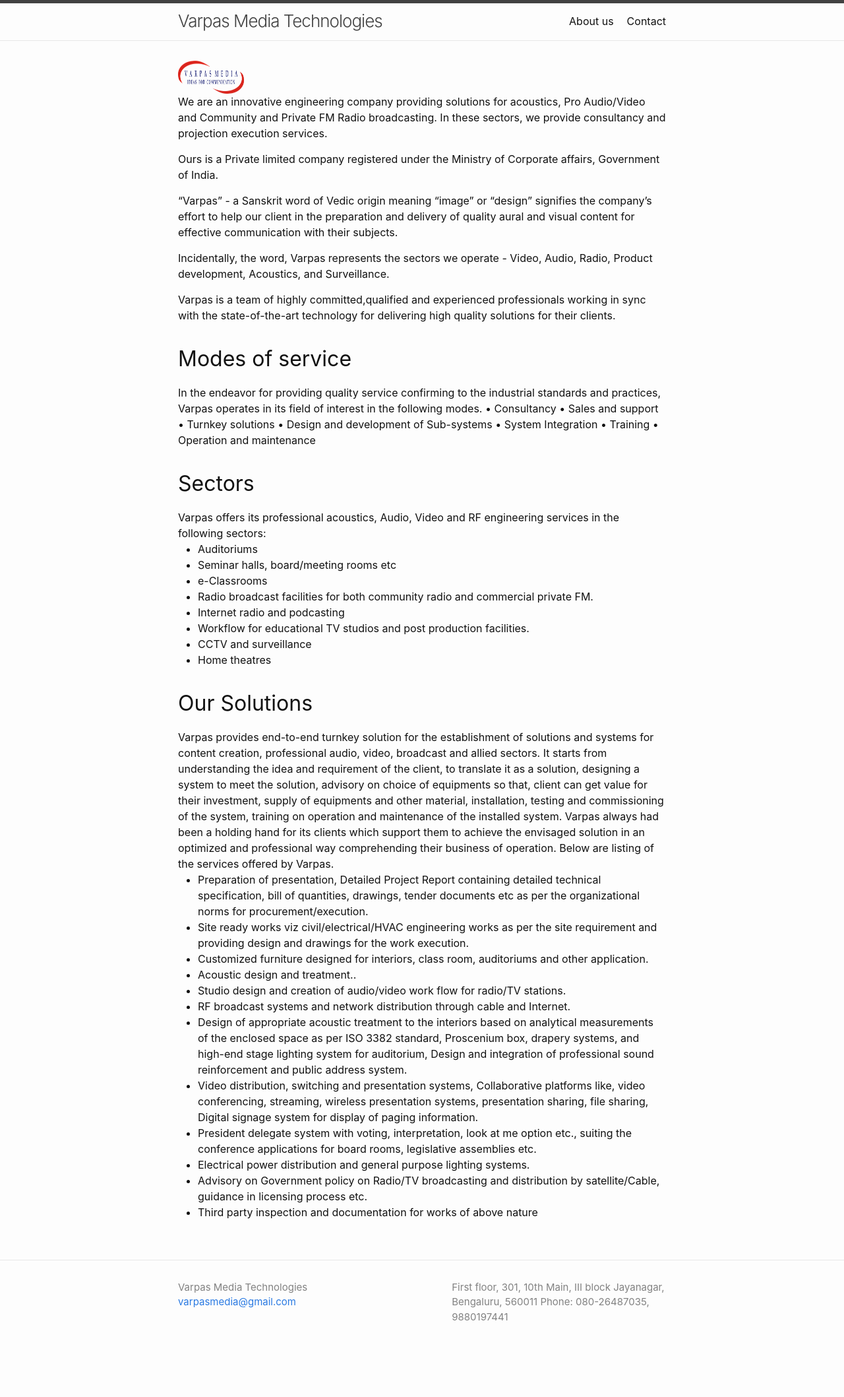
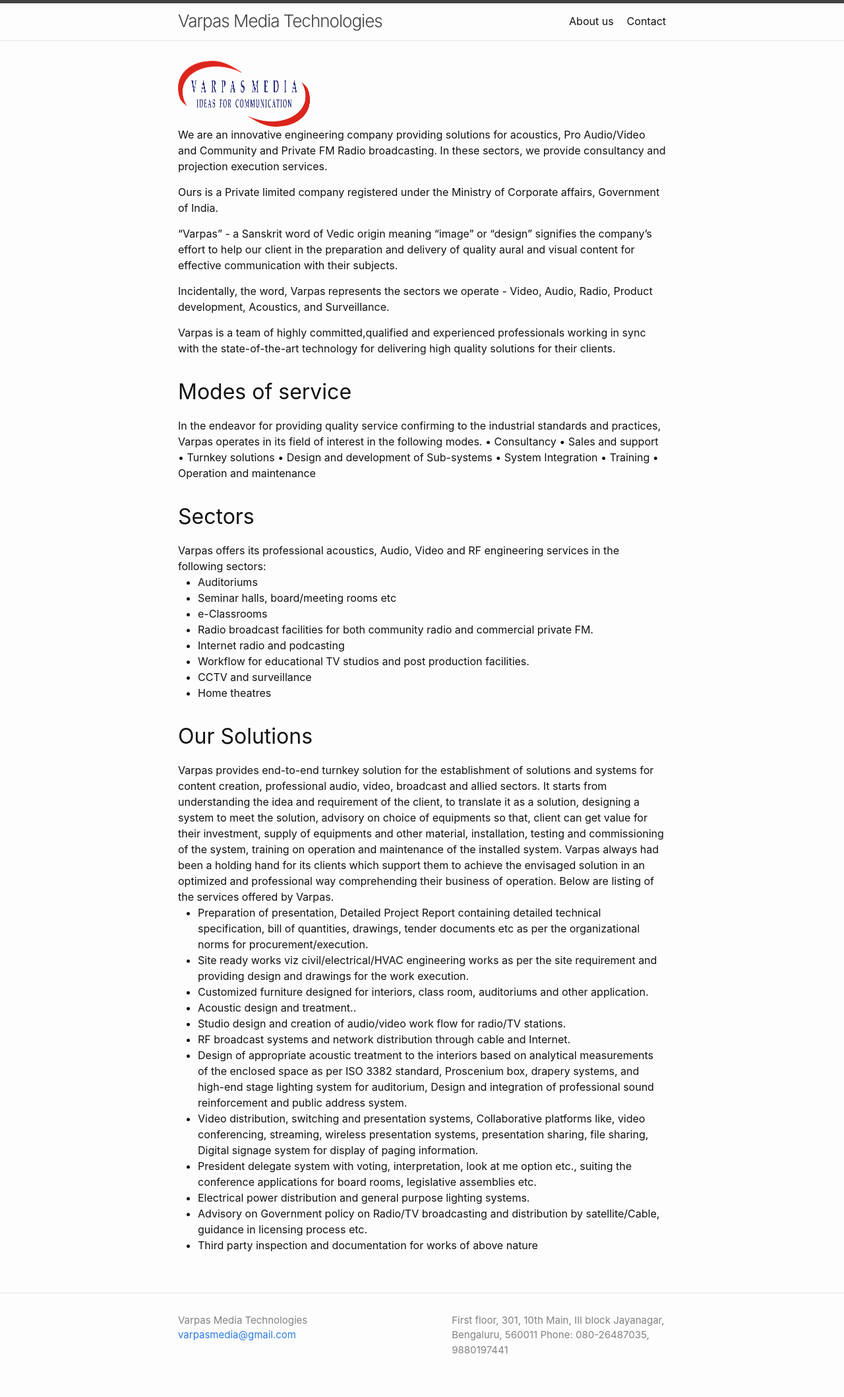
Before and after one commit to VarpasMedia/VarpasMedia.github.io, a Jekyll site: the page built from index.md, in a window 1280 px wide. Shown: the whole page at 66% size. Built offline with Jekyll 4.4.1, drawn with Linux system fonts in a browser that asks for light colours; before the commit the page ends 2067 px from its top, so only the background shows below that.

Commit message:
Update home.html

```diff
--- a/_layouts/home.html
+++ b/_layouts/home.html
@@ -8,7 +8,7 @@ layout: default
   {%- endif -%}
 
 
-<img src="images/Logo of Varpas.png" width="100" height="50" alt="HTML Dog">
+<img src="images/Logo of Varpas.png" width="200" height="100" alt="HTML Dog">
 
 
 
```
